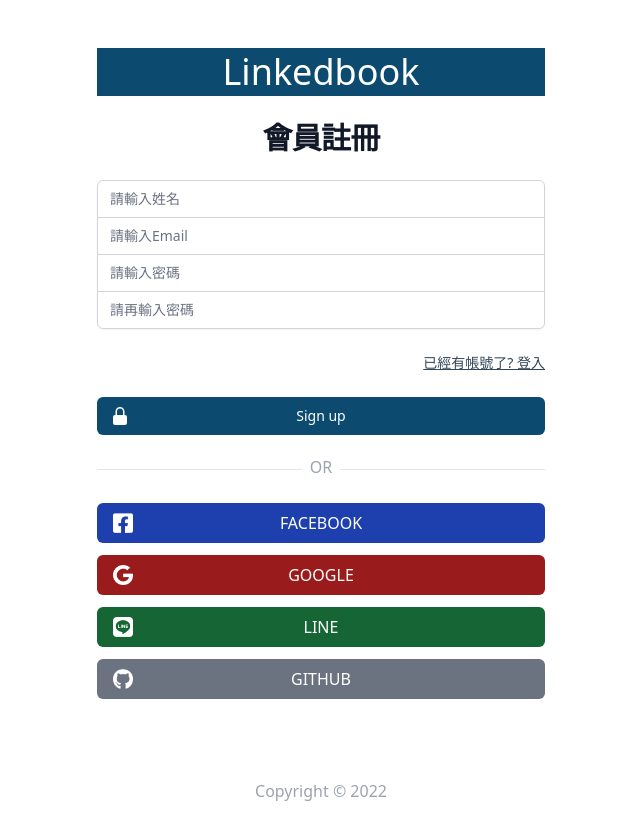
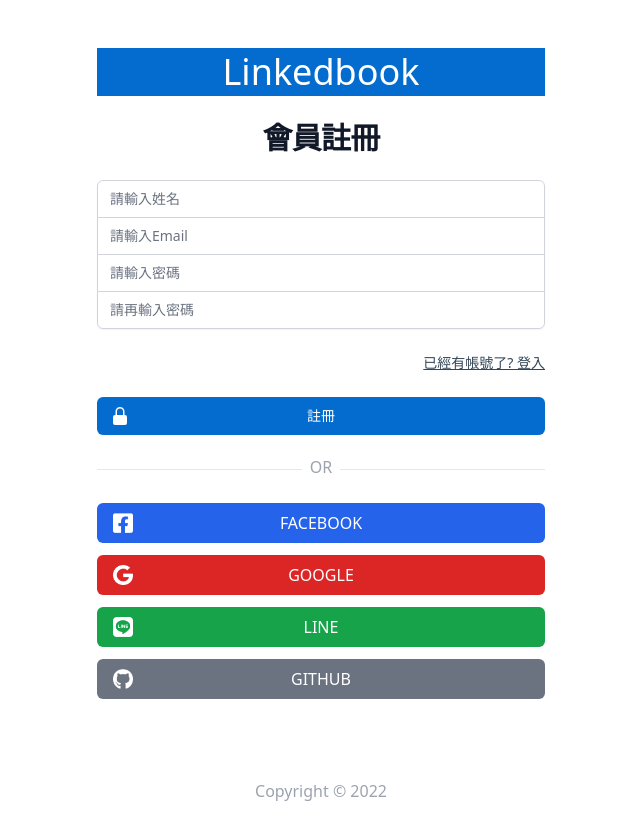
Before and after one commit to Jing0717/linkedbook, a Next.js app: page /register in a window 1280 px wide. Shown: the top 840 px of the page, without its empty margins (319-959 px from the left). Built offline with nearby package versions, Linux system fonts and the light colour scheme.

Commit message:
[fix] change hover color

```diff
--- a/pages/login.js
+++ b/pages/login.js
@@ -20,7 +20,7 @@
           <div className='flex min-h-full items-center justify-center py-12 px-4 sm:px-6 lg:px-8'>
             <div className='w-full max-w-md space-y-8'>
               <div>
-                <div className='bg-blue-logo text-white text-center text-4xl font-normal px-4 py-1'>
+                <div className='bg-blue text-white text-center text-4xl font-normal px-4 py-1'>
                   Linkedbook
                 </div>
                 <h2 className='mt-6 text-center text-3xl font-bold tracking-tight text-gray-900'>
@@ -80,7 +80,7 @@
                 <div>
                   <button
                     type='submit'
-                    className='group relative flex w-full justify-center rounded-md border border-transparent bg-blue-logo py-2 px-4 text-sm font-medium text-white hover:bg-blue-light focus:outline-none focus:ring-2 focus:ring-indigo-500 focus:ring-offset-2'
+                    className='group relative flex w-full justify-center rounded-md border border-transparent bg-blue py-2 px-4 text-sm font-medium text-white hover:bg-blue-light focus:outline-none focus:ring-2 focus:ring-indigo-500 focus:ring-offset-2'
                   >
                     <span className='absolute inset-y-0 left-0 flex items-center pl-3'>
                       <svg
@@ -110,7 +110,7 @@
                         <img
                           src='./google.png'
                           alt='google'
-                          className='bg-gray-400 rounded p-1 hover:bg-blue-neutral'
+                          className='bg-gray-400 rounded p-1 hover:bg-red-500'
                         />
                       </a>
                     </Link>
@@ -121,7 +121,7 @@
                         <img
                           src='./line.png'
                           alt='line'
-                          className='bg-gray-400 rounded p-1 hover:bg-blue-neutral'
+                          className='bg-gray-400 rounded p-1 hover:bg-green-500'
                         />
                       </a>
                     </Link>
@@ -132,7 +132,7 @@
                         <img
                           src='./fb.png'
                           alt='fb'
-                          className='bg-gray-400 rounded p-1 hover:bg-blue-neutral'
+                          className='bg-gray-400 rounded p-1 hover:bg-blue-500'
                         />
                       </a>
                     </Link>
@@ -143,7 +143,7 @@
                         <img
                           src='./github.png'
                           alt='github'
-                          className='bg-gray-400 rounded p-1 hover:bg-blue-neutral'
+                          className='bg-gray-400 rounded p-1 hover:bg-gray-600'
                         />
                       </a>
                     </Link>
--- a/pages/register.js
+++ b/pages/register.js
@@ -11,7 +11,7 @@
         <div className='flex min-h-full items-center justify-center py-12 px-4 sm:px-6 lg:px-8'>
           <div className='w-full max-w-md space-y-4'>
             <div>
-              <div className='bg-blue-logo text-white text-center text-4xl font-normal px-4 py-1'>
+              <div className='bg-blue text-white text-center text-4xl font-normal px-4 py-1'>
                 Linkedbook
               </div>
               <h2 className='mt-6 text-center text-3xl font-bold tracking-tight text-gray-900'>
@@ -91,7 +91,7 @@
               <div>
                 <button
                   type='submit'
-                  className='group relative flex w-full justify-center rounded-md border border-transparent bg-blue-logo py-2 px-4 text-sm font-medium text-white hover:bg-blue-neutral focus:outline-none focus:ring-2 focus:ring-indigo-500 focus:ring-offset-2'
+                  className='group relative flex w-full justify-center rounded-md border border-transparent bg-blue py-2 px-4 text-sm font-medium text-white hover:bg-blue-neutral focus:outline-none focus:ring-2 focus:ring-indigo-500 focus:ring-offset-2'
                 >
                   <span className='absolute inset-y-0 left-0 flex items-center pl-3'>
                     <svg
@@ -108,14 +108,14 @@
                       />
                     </svg>
                   </span>
-                  Sign up
+                  註冊
                 </button>
                 <div className='flex justify-between items-center mt-3'>
                   <hr className='w-full' />
                   <span className='p-2 text-gray-400 mb-1'>OR</span>
                   <hr className='w-full' />
                 </div>
-                <button className='uppercase py-2 mt-3 text-white w-full text-center rounded-md bg-blue-800 hover:bg-blue-900 flex items-center relative justify-center'>
+                <button className='uppercase py-2 mt-3 text-white w-full text-center rounded-md bg-blue-600 hover:bg-blue-700 flex items-center relative justify-center'>
                   <img
                     src='./fb.png'
                     alt='fb'
@@ -123,7 +123,7 @@
                   />
                   <span>facebook</span>
                 </button>
-                <button className='uppercase py-2 mt-3 text-white w-full rounded-md bg-red-800 hover:bg-red-900 flex items-center relative justify-center'>
+                <button className='uppercase py-2 mt-3 text-white w-full rounded-md bg-red-600 hover:bg-red-700 flex items-center relative justify-center'>
                   <img
                     src='./google.png'
                     alt='google'
@@ -131,7 +131,7 @@
                   />
                   <span className=''>Google</span>
                 </button>
-                <button className='uppercase py-2 mt-3 text-white w-full rounded-md bg-green-800 hover:bg-green-900 flex items-center relative justify-center'>
+                <button className='uppercase py-2 mt-3 text-white w-full rounded-md bg-green-600 hover:bg-green-700 flex items-center relative justify-center'>
                   <img
                     src='./line.png'
                     alt='line'
```
